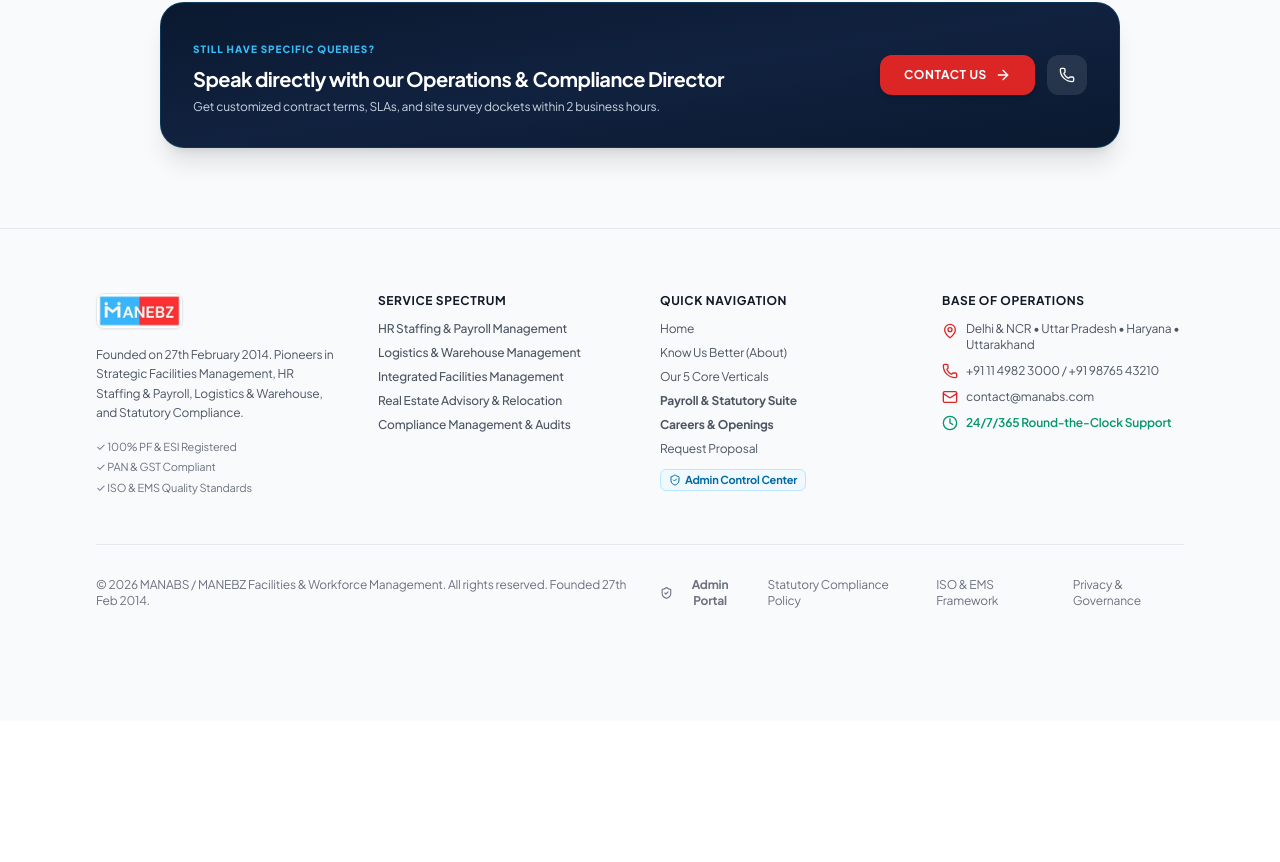
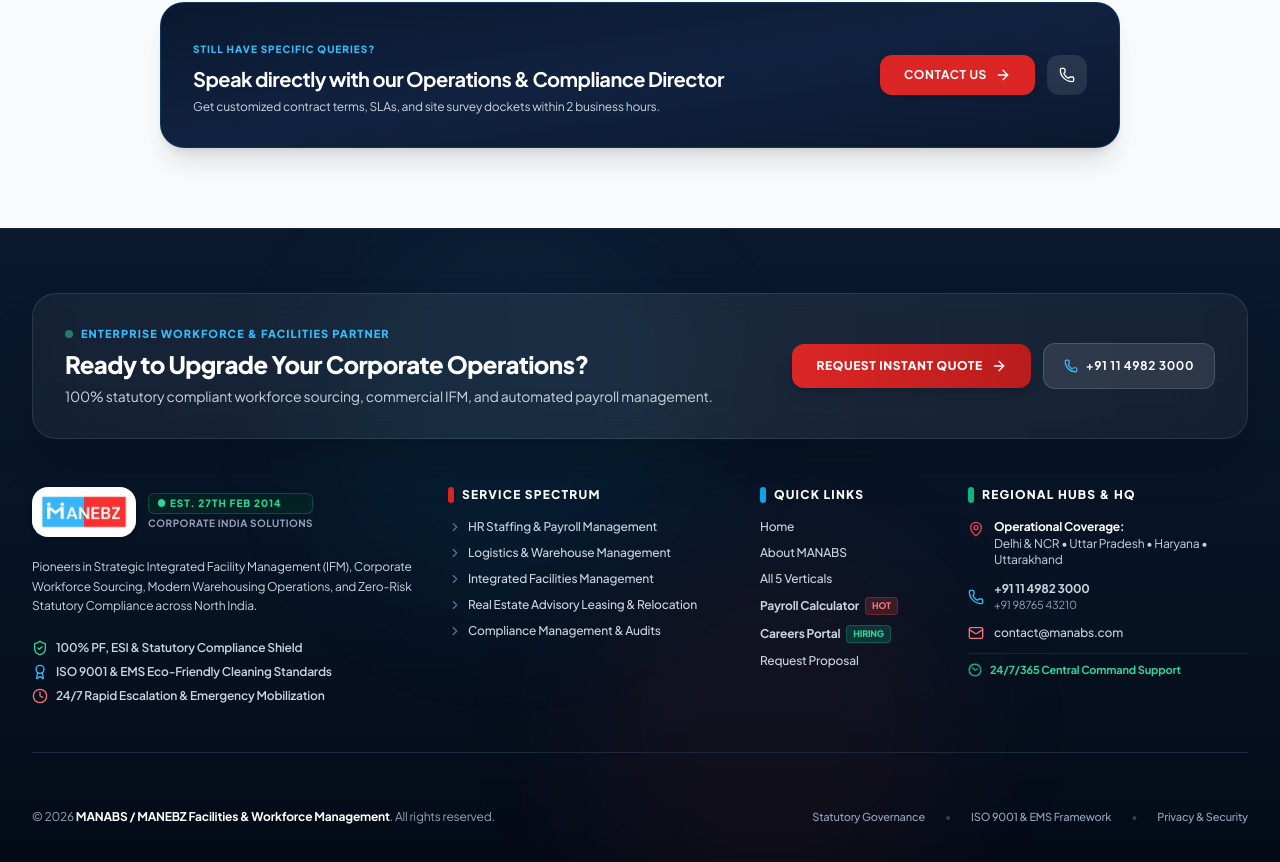
Before and after one commit to aurav2001/Manebz-site, a React (Vite) app: page / in a window 1280 px wide. Shown: the part 7096-7958 px from the top of the page. Before the commit the page ends 7817 px from the top, so only its background shows below. Built offline with nearby package versions, Linux system fonts and the light colour scheme.

Commit message:
feat: Redesign Footer to dark luxury enterprise theme and remove visible admin buttons

```diff
--- a/src/components/Footer.jsx
+++ b/src/components/Footer.jsx
@@ -1,133 +1,259 @@
 import React from 'react';
 import logoImg from '../assets/logo.jpg';
-import { Phone, Mail, MapPin, ShieldCheck, Clock } from 'lucide-react';
+import {
+  Phone,
+  Mail,
+  MapPin,
+  ShieldCheck,
+  Clock,
+  ArrowRight,
+  Award,
+  CheckCircle2,
+  Sparkles,
+  ExternalLink,
+  ChevronRight,
+  Calculator,
+  Briefcase
+} from 'lucide-react';
+import { useCompany } from '../context/CompanyContext';
 
 const Footer = ({ onNavigate }) => {
+  const { services } = useCompany();
+
   return (
-    <footer className="bg-gray-50 border-t border-gray-200 text-gray-600 pt-16 pb-28">
-      <div className="max-w-6xl mx-auto px-4 sm:px-6 lg:px-8">
+    <footer className="relative bg-gradient-to-b from-[#0a192f] via-[#071324] to-[#030914] text-slate-400 pt-16 pb-28 sm:pb-24 border-t border-slate-800/80 overflow-hidden">
 
-        <div className="grid grid-cols-1 md:grid-cols-2 lg:grid-cols-4 gap-10 pb-12 border-b border-gray-200">
+      {/* Ambient background glow accents */}
+      <div className="absolute top-0 left-1/4 w-96 h-96 bg-sky-500/5 rounded-full blur-3xl pointer-events-none" />
+      <div className="absolute bottom-0 right-1/4 w-96 h-96 bg-red-500/5 rounded-full blur-3xl pointer-events-none" />
 
-          {/* Col 1: About & Logo */}
-          <div className="space-y-4">
-            <div className="flex items-center gap-2.5">
+      <div className="max-w-7xl mx-auto px-4 sm:px-6 lg:px-8 relative z-10 space-y-12">
+
+        {/* TOP CTA ACTION STRIP */}
+        <div className="bg-gradient-to-r from-white/5 via-white/[0.08] to-white/5 border border-white/10 rounded-3xl p-6 sm:p-8 backdrop-blur-md flex flex-col lg:flex-row items-start lg:items-center justify-between gap-6 shadow-2xl">
+          <div className="space-y-1.5 max-w-2xl">
+            <div className="flex items-center gap-2">
+              <span className="w-2 h-2 rounded-full bg-emerald-400 animate-pulse"></span>
+              <span className="text-[11px] font-extrabold uppercase tracking-widest text-sky-400">
+                Enterprise Workforce & Facilities Partner
+              </span>
+            </div>
+            <h3 className="text-xl sm:text-2xl font-black text-white tracking-tight">
+              Ready to Upgrade Your Corporate Operations?
+            </h3>
+            <p className="text-xs sm:text-sm text-slate-300 leading-relaxed font-normal">
+              100% statutory compliant workforce sourcing, commercial IFM, and automated payroll management.
+            </p>
+          </div>
+
+          <div className="flex flex-wrap items-center gap-3 shrink-0 w-full sm:w-auto">
+            <button
+              onClick={() => onNavigate('contact')}
+              className="w-full sm:w-auto px-6 py-3.5 bg-gradient-to-r from-red-600 to-red-700 hover:from-red-500 hover:to-red-600 text-white font-extrabold text-xs uppercase tracking-wider rounded-xl transition-all shadow-lg hover:shadow-red-500/25 flex items-center justify-center gap-2 cursor-pointer group"
+            >
+              <span>Request Instant Quote</span>
+              <ArrowRight className="w-4 h-4 group-hover:translate-x-1 transition-transform" />
+            </button>
+            <a
+              href="tel:+911149823000"
+              className="w-full sm:w-auto px-5 py-3.5 bg-white/10 hover:bg-white/20 text-white font-bold text-xs uppercase tracking-wider rounded-xl transition-all border border-white/15 flex items-center justify-center gap-2 cursor-pointer"
+            >
+              <Phone className="w-3.5 h-3.5 text-sky-400" />
+              <span>+91 11 4982 3000</span>
+            </a>
+          </div>
+        </div>
+
+        {/* MAIN 4-COLUMN GRID */}
+        <div className="grid grid-cols-1 md:grid-cols-2 lg:grid-cols-12 gap-10 sm:gap-8 pb-12 border-b border-slate-800">
+
+          {/* Column 1: Brand & Credentials (4 Cols) */}
+          <div className="lg:col-span-4 space-y-5">
+            <div className="flex items-center gap-3">
+              <div className="bg-white p-1.5 rounded-2xl shadow-md border border-white/20 inline-block">
                 <img
                   src={logoImg}
                   alt="MANEBZ / MANABS Logo"
                   loading="lazy"
                   decoding="async"
-                className="h-9 w-auto object-contain rounded-lg border border-gray-200 shadow-sm"
+                  className="h-9 w-auto object-contain rounded-lg"
                 />
               </div>
-            <p className="text-xs text-gray-600 leading-relaxed">
-              Founded on 27th February 2014. Pioneers in Strategic Facilities Management, HR Staffing & Payroll, Logistics & Warehouse, and Statutory Compliance.
-            </p>
-            <div className="text-[11px] text-gray-500 space-y-1">
-              <p>✓ 100% PF & ESI Registered</p>
-              <p>✓ PAN & GST Compliant</p>
-              <p>✓ ISO & EMS Quality Standards</p>
+              <div>
+                <span className="text-[10px] font-black uppercase tracking-widest text-emerald-400 bg-emerald-950/60 border border-emerald-500/30 px-2 py-0.5 rounded-md block">
+                  ● Est. 27th Feb 2014
+                </span>
+                <span className="text-[10px] text-slate-400 font-bold uppercase tracking-wider block mt-0.5">
+                  Corporate India Solutions
+                </span>
               </div>
             </div>
 
-          {/* Col 2: Services */}
-          <div className="space-y-3">
-            <h4 className="text-xs font-bold text-gray-900 uppercase tracking-wider">
+            <p className="text-xs text-slate-300 leading-relaxed font-normal">
+              Pioneers in Strategic Integrated Facility Management (IFM), Corporate Workforce Sourcing, Modern Warehousing Operations, and Zero-Risk Statutory Compliance across North India.
+            </p>
+
+            {/* Credential Badges */}
+            <div className="space-y-2 pt-1">
+              <div className="flex items-center gap-2 text-xs font-semibold text-slate-300">
+                <ShieldCheck className="w-4 h-4 text-emerald-400 shrink-0" />
+                <span>100% PF, ESI & Statutory Compliance Shield</span>
+              </div>
+              <div className="flex items-center gap-2 text-xs font-semibold text-slate-300">
+                <Award className="w-4 h-4 text-sky-400 shrink-0" />
+                <span>ISO 9001 & EMS Eco-Friendly Cleaning Standards</span>
+              </div>
+              <div className="flex items-center gap-2 text-xs font-semibold text-slate-300">
+                <Clock className="w-4 h-4 text-red-400 shrink-0" />
+                <span>24/7 Rapid Escalation & Emergency Mobilization</span>
+              </div>
+            </div>
+          </div>
+
+          {/* Column 2: Service Spectrum (3 Cols) */}
+          <div className="lg:col-span-3 space-y-4">
+            <div className="flex items-center gap-2">
+              <span className="w-1.5 h-4 bg-red-600 rounded-full"></span>
+              <h4 className="text-xs font-black text-white uppercase tracking-widest">
                 Service Spectrum
               </h4>
-            <ul className="space-y-2 text-xs">
+            </div>
+
+            <ul className="space-y-2.5 text-xs">
+              {(services && services.length > 0 ? services : [
+                { id: 'srv-1', slug: 'hr-staffing', title: 'HR Staffing & Payroll Management' },
+                { id: 'srv-2', slug: 'logistics-warehouse', title: 'Logistics & Warehouse Management' },
+                { id: 'srv-3', slug: 'facilities-management', title: 'Integrated Facilities Management' },
+                { id: 'srv-4', slug: 'real-estate', title: 'Real Estate Advisory & Relocation' },
+                { id: 'srv-5', slug: 'compliance-management', title: 'Compliance Management & Audits' },
+              ]).map((s) => (
+                <li key={s.id || s.slug}>
+                  <button
+                    onClick={() => onNavigate('services', s.slug)}
+                    className="group flex items-center gap-1.5 text-slate-300 hover:text-white transition-colors text-left font-medium cursor-pointer"
+                  >
+                    <ChevronRight className="w-3.5 h-3.5 text-slate-500 group-hover:text-red-400 group-hover:translate-x-0.5 transition-all shrink-0" />
+                    <span className="group-hover:translate-x-0.5 transition-transform">{s.title}</span>
+                  </button>
+                </li>
+              ))}
+            </ul>
+          </div>
+
+          {/* Column 3: Quick Navigation (2 Cols) */}
+          <div className="lg:col-span-2 space-y-4">
+            <div className="flex items-center gap-2">
+              <span className="w-1.5 h-4 bg-sky-500 rounded-full"></span>
+              <h4 className="text-xs font-black text-white uppercase tracking-widest">
+                Quick Links
+              </h4>
+            </div>
+
+            <ul className="space-y-2.5 text-xs">
               <li>
-                <button onClick={() => onNavigate('services', 'hr-staffing')} className="hover:text-red-600 text-left font-medium">
-                  HR Staffing & Payroll Management
+                <button onClick={() => onNavigate('home')} className="hover:text-white transition-colors flex items-center gap-1.5 text-slate-300 font-medium cursor-pointer">
+                  <span>Home</span>
                 </button>
               </li>
               <li>
-                <button onClick={() => onNavigate('services', 'logistics-warehouse')} className="hover:text-red-600 text-left font-medium">
-                  Logistics & Warehouse Management
+                <button onClick={() => onNavigate('about')} className="hover:text-white transition-colors flex items-center gap-1.5 text-slate-300 font-medium cursor-pointer">
+                  <span>About MANABS</span>
                 </button>
               </li>
               <li>
-                <button onClick={() => onNavigate('services', 'facilities-management')} className="hover:text-red-600 text-left font-medium">
-                  Integrated Facilities Management
+                <button onClick={() => onNavigate('services')} className="hover:text-white transition-colors flex items-center gap-1.5 text-slate-300 font-medium cursor-pointer">
+                  <span>All 5 Verticals</span>
                 </button>
               </li>
               <li>
-                <button onClick={() => onNavigate('services', 'real-estate')} className="hover:text-red-600 text-left font-medium">
-                  Real Estate Advisory & Relocation
+                <button onClick={() => onNavigate('payroll')} className="group hover:text-white transition-colors flex items-center gap-1.5 text-slate-300 font-bold cursor-pointer">
+                  <span>Payroll Calculator</span>
+                  <span className="text-[9px] font-black uppercase bg-red-500/20 text-red-400 border border-red-500/30 px-1.5 py-0.2 rounded">HOT</span>
                 </button>
               </li>
               <li>
-                <button onClick={() => onNavigate('services', 'compliance-management')} className="hover:text-red-600 text-left font-medium">
-                  Compliance Management & Audits
+                <button onClick={() => onNavigate('careers')} className="group hover:text-white transition-colors flex items-center gap-1.5 text-slate-300 font-bold cursor-pointer">
+                  <span>Careers Portal</span>
+                  <span className="text-[9px] font-black uppercase bg-emerald-500/20 text-emerald-400 border border-emerald-500/30 px-1.5 py-0.2 rounded">HIRING</span>
+                </button>
+              </li>
+              <li>
+                <button onClick={() => onNavigate('contact')} className="hover:text-white transition-colors flex items-center gap-1.5 text-slate-300 font-medium cursor-pointer">
+                  <span>Request Proposal</span>
                 </button>
               </li>
             </ul>
           </div>
 
-          {/* Col 3: Quick Navigation */}
-          <div className="space-y-3">
-            <h4 className="text-xs font-bold text-gray-900 uppercase tracking-wider">
-              Quick Navigation
+          {/* Column 4: Base of Operations & Helplines (3 Cols) */}
+          <div className="lg:col-span-3 space-y-4">
+            <div className="flex items-center gap-2">
+              <span className="w-1.5 h-4 bg-emerald-500 rounded-full"></span>
+              <h4 className="text-xs font-black text-white uppercase tracking-widest">
+                Regional Hubs & HQ
               </h4>
-            <ul className="space-y-2 text-xs">
-              <li><button onClick={() => onNavigate('home')} className="hover:text-sky-600">Home</button></li>
-              <li><button onClick={() => onNavigate('about')} className="hover:text-sky-600">Know Us Better (About)</button></li>
-              <li><button onClick={() => onNavigate('services')} className="hover:text-sky-600">Our 5 Core Verticals</button></li>
-              <li><button onClick={() => onNavigate('payroll')} className="hover:text-red-600 font-bold">Payroll & Statutory Suite</button></li>
-              <li><button onClick={() => onNavigate('careers')} className="hover:text-red-600 font-bold">Careers & Openings</button></li>
-              <li><button onClick={() => onNavigate('contact')} className="hover:text-sky-600">Request Proposal</button></li>
-              <li>
-                <button
-                  onClick={() => onNavigate('admin')}
-                  className="inline-flex items-center gap-1 text-[11px] font-bold text-sky-700 hover:text-red-600 bg-sky-50 hover:bg-red-50 px-2 py-0.5 rounded-md border border-sky-200 mt-1 transition-colors"
-                >
-                  <ShieldCheck className="w-3 h-3" />
-                  <span>Admin Control Center</span>
-                </button>
-              </li>
-            </ul>
             </div>
 
-          {/* Col 4: Base of Operations */}
-          <div className="space-y-3">
-            <h4 className="text-xs font-bold text-gray-900 uppercase tracking-wider">
-              Base of Operations
-            </h4>
-            <div className="space-y-2.5 text-xs text-gray-600">
-              <div className="flex items-start gap-2">
-                <MapPin className="w-4 h-4 text-red-600 shrink-0 mt-0.5" />
-                <span>Delhi & NCR • Uttar Pradesh • Haryana • Uttarakhand</span>
+            <div className="space-y-3 text-xs text-slate-300">
+              <div className="flex items-start gap-2.5">
+                <MapPin className="w-4 h-4 text-red-500 shrink-0 mt-0.5" />
+                <span className="leading-snug">
+                  <strong className="text-white block font-bold">Operational Coverage:</strong>
+                  Delhi & NCR • Uttar Pradesh • Haryana • Uttarakhand
+                </span>
               </div>
-              <div className="flex items-center gap-2">
-                <Phone className="w-4 h-4 text-red-600 shrink-0" />
-                <span>+91 11 4982 3000 / +91 98765 43210</span>
+
+              <div className="flex items-center gap-2.5">
+                <Phone className="w-4 h-4 text-sky-400 shrink-0" />
+                <div className="flex flex-col">
+                  <a href="tel:+911149823000" className="hover:text-white font-bold transition-colors">
+                    +91 11 4982 3000
+                  </a>
+                  <a href="tel:+919876543210" className="text-slate-400 hover:text-white text-[11px] transition-colors">
+                    +91 98765 43210
+                  </a>
                 </div>
-              <div className="flex items-center gap-2">
-                <Mail className="w-4 h-4 text-red-600 shrink-0" />
-                <span>contact@manabs.com</span>
               </div>
-              <div className="flex items-center gap-2 text-emerald-600 font-semibold">
-                <Clock className="w-4 h-4 shrink-0" />
-                <span>24/7/365 Round-the-Clock Support</span>
+
+              <div className="flex items-center gap-2.5">
+                <Mail className="w-4 h-4 text-red-400 shrink-0" />
+                <a href="mailto:contact@manabs.com" className="hover:text-white font-medium transition-colors">
+                  contact@manabs.com
+                </a>
+              </div>
+
+              <div className="pt-2 border-t border-slate-800/80 flex items-center gap-2 text-emerald-400 text-[11px] font-bold">
+                <Clock className="w-3.5 h-3.5 shrink-0 animate-spin" style={{ animationDuration: '8s' }} />
+                <span>24/7/365 Central Command Support</span>
               </div>
             </div>
           </div>
 
         </div>
 
-        {/* Copyright */}
-        <div className="pt-8 flex flex-col sm:flex-row items-center justify-between gap-4 text-xs text-gray-500">
-          <div>
-            © {new Date().getFullYear()} MANABS / MANEBZ Facilities & Workforce Management. All rights reserved. Founded 27th Feb 2014.
+        {/* BOTTOM COPYRIGHT & COMPLIANCE BAR */}
+        <div className="pt-2 flex flex-col sm:flex-row items-center justify-between gap-4 text-xs text-slate-400">
+          <div className="flex items-center gap-2 text-center sm:text-left">
+            <span>
+              © {new Date().getFullYear()} <strong className="text-white">MANABS / MANEBZ Facilities & Workforce Management</strong>. All rights reserved.
+            </span>
           </div>
-          <div className="flex items-center gap-6">
-            <button onClick={() => onNavigate('admin')} className="hover:text-red-600 cursor-pointer font-bold flex items-center gap-1">
-              <ShieldCheck className="w-3.5 h-3.5" />
-              <span>Admin Portal</span>
+
+          <div className="flex items-center gap-5 text-[11px] flex-wrap justify-center font-medium">
+            <button
+              onClick={() => onNavigate('p/statutory-compliance')}
+              className="text-slate-400 hover:text-white transition-colors cursor-pointer"
+            >
+              Statutory Governance
             </button>
-            <span className="hover:text-sky-600 cursor-pointer">Statutory Compliance Policy</span>
-            <span className="hover:text-sky-600 cursor-pointer">ISO & EMS Framework</span>
-            <span className="hover:text-sky-600 cursor-pointer">Privacy & Governance</span>
+            <span className="text-slate-700">•</span>
+            <span className="text-slate-400 hover:text-white transition-colors cursor-default">
+              ISO 9001 & EMS Framework
+            </span>
+            <span className="text-slate-700">•</span>
+            <span className="text-slate-400 hover:text-white transition-colors cursor-default">
+              Privacy & Security
+            </span>
           </div>
         </div>
 
```
Lines whose indentation alone changed are shown as unchanged.
